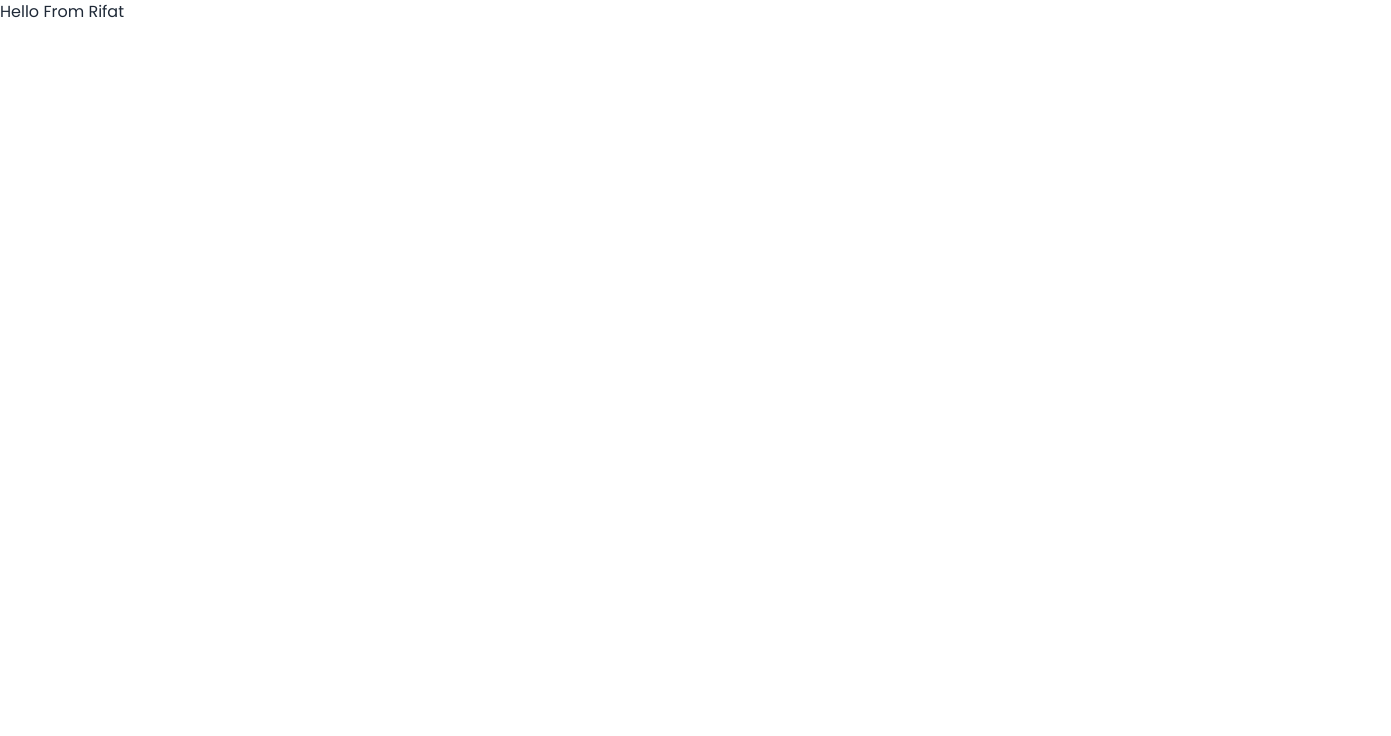
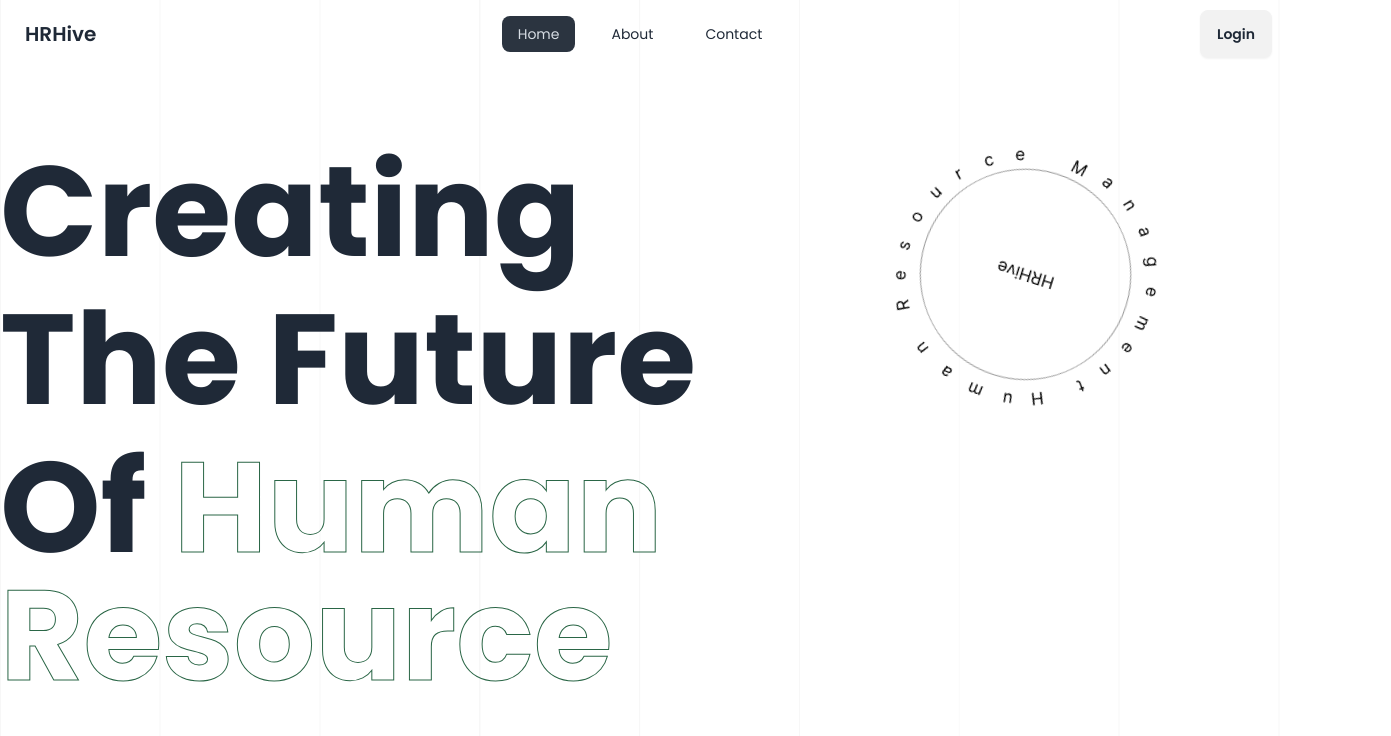
Before and after one commit to nasimrifat101/HRHive-Client, a React (Vite) app: page / in a window 1280 px wide. Shown: the top 736 px of the page, 1391 px wide, since content can reach past the window. Built offline with nearby package versions, Linux system fonts and the light colour scheme.

Commit message:
Banner done

```diff
--- a/index.html
+++ b/index.html
@@ -1,5 +1,5 @@
 <!doctype html>
-<html lang="en">
+<html lang="en" data-theme="light">
   <head>
     <meta charset="UTF-8" />
     <link rel="icon" type="image" href="https://i.postimg.cc/B62WJLDH/Frame-1000004797.png" />
--- a/src/home/Home.tsx
+++ b/src/home/Home.tsx
@@ -1,10 +1,12 @@
-import useAuth from "../Hooks/useAuth";
+import Banner from "./homeponents/Banner";
+import Navbar from "./homeponents/Navbar";
 
 const Home = () => {
-    const {name} = useAuth()
+
     return (
         <div>
-            Hello From {name}
+           <Navbar/>
+           <Banner/>
         </div>
     );
 };
--- /dev/null
+++ b/src/home/homeponents/Banner.tsx
@@ -0,0 +1,23 @@
+import circle from "../../assets/circle.svg";
+const Banner = () => {
+  return (
+    <div className="min-h-screen max-w-screen-2xl mx-auto relative">
+      <div className="space-y-5 pt-20">
+        <p className="text-9xl font-bold">Creating</p>
+        <p className="text-9xl font-bold">
+          The <span>Future</span>
+        </p>
+        <p className="text-9xl font-bold">Of <span className="hover-stroke">Human Resource </span></p>
+        <p className="text-9xl font-bold">Management</p>
+      </div>
+      <div
+        className="absolute -top-20 -right-10 animate-spin-slow "
+        style={{ willChange: "transform" }}
+      >
+        <img src={circle} alt="logo" className="w-[600px]" />
+      </div>
+    </div>
+  );
+};
+
+export default Banner;
--- /dev/null
+++ b/src/home/homeponents/Navbar.tsx
@@ -0,0 +1,84 @@
+import { useEffect, useState } from "react";
+import { NavLink } from "react-router-dom";
+
+const Navbar = () => {
+  const isManager = false;
+
+  const [scrollPosition, setScrollPosition] = useState(0);
+  const navlinks = (
+    <>
+      <li key={"home"}>
+        <NavLink to="/">Home</NavLink>
+      </li>
+      <li key={"About"}>
+        <NavLink to="/about">About</NavLink>
+      </li>
+      <li key={"contact"}>
+        <NavLink to="/contact">Contact</NavLink>
+      </li>
+      {isManager && (
+        <li>
+          <NavLink to="/dashboard">Dashboard</NavLink>
+        </li>
+      )}
+    </>
+  );
+
+  useEffect(() => {
+    const handleScroll = () => {
+      const position = window.screenY;
+      setScrollPosition(position);
+    };
+    window.addEventListener("scroll", handleScroll, { passive: true });
+
+    return () => {
+      window.removeEventListener("scroll", handleScroll);
+    };
+  }, []);
+
+  return (
+    <div
+      className={`sticky top-0 z-50 ${
+        scrollPosition > 10 ? "backdrop-blur-lg bg-white/50" : ""
+      }`}
+    >
+      <div className="navbar">
+        <div className="navbar-start">
+          <div className="dropdown">
+            <div tabIndex={0} role="button" className="btn btn-ghost lg:hidden">
+              <svg
+                xmlns="http://www.w3.org/2000/svg"
+                className="h-5 w-5"
+                fill="none"
+                viewBox="0 0 24 24"
+                stroke="currentColor"
+              >
+                <path
+                  strokeLinecap="round"
+                  strokeLinejoin="round"
+                  strokeWidth="2"
+                  d="M4 6h16M4 12h8m-8 6h16"
+                />
+              </svg>
+            </div>
+            <ul
+              tabIndex={0}
+              className="menu menu-sm dropdown-content mt-3 z-[1] p-2 shadow bg-base-100 rounded-box w-52 space-x-5"
+            >
+              {navlinks}
+            </ul>
+          </div>
+          <a className="btn btn-ghost text-xl">HRHive</a>
+        </div>
+        <div className="navbar-center hidden lg:flex">
+          <ul className="menu menu-horizontal px-1 space-x-5">{navlinks}</ul>
+        </div>
+        <div className="navbar-end">
+          <a className="btn">Login</a>
+        </div>
+      </div>
+    </div>
+  );
+};
+
+export default Navbar;
--- a/src/index.css
+++ b/src/index.css
@@ -1,9 +1,36 @@
-@import url('https://fonts.googleapis.com/css2?family=Poppins:ital,wght@0,100;0,200;0,300;0,400;0,500;0,600;0,700;0,800;0,900;1,100;1,200;1,300;1,400;1,500;1,600;1,700;1,800;1,900&display=swap');
+@import url("https://fonts.googleapis.com/css2?family=Poppins:ital,wght@0,100;0,200;0,300;0,400;0,500;0,600;0,700;0,800;0,900;1,100;1,200;1,300;1,400;1,500;1,600;1,700;1,800;1,900&display=swap");
 
 @tailwind base;
 @tailwind components;
 @tailwind utilities;
 
-*{
-    font-family: 'Poppins', sans-serif;
+* {
+  font-family: "Poppins", sans-serif;
+
+  ;
 }
+
+.styles{
+    background-image: url("../src/assets/bg.svg");
+    background-repeat: no-repeat;
+    background-attachment: fixed;
+    background-position: center;
+    background-size: 100vw;
+    background-blend-mode: soft-light;
+}
+
+::-webkit-scrollbar {
+  width: 4px;
+  background-color: aquamarine;
+}
+
+.hover-stroke {
+  -webkit-text-stroke: 1px #2a6646; /* Stroke effect */
+  color: transparent; /* Hides the fill */
+}
+
+.hover-stroke:hover {
+  -webkit-text-stroke: unset; /* Remove stroke effect on hover */
+  color: #69e0a1; /* Fill color on hover */
+  transition: 200ms ease-in-out;
+}
--- a/src/layout/Main.tsx
+++ b/src/layout/Main.tsx
@@ -2,8 +2,8 @@ import { Outlet } from "react-router-dom";
 
 const Main = () => {
     return (
-        <div>
-            <Outlet></Outlet>
+        <div className="styles">
+            <Outlet />
         </div>
     );
 };
--- a/tailwind.config.js
+++ b/tailwind.config.js
@@ -5,7 +5,17 @@ export default {
     "./src/**/*.{js,ts,jsx,tsx}",
   ],
   theme: {
-    extend: {},
+    extend: {
+      keyframes: {
+        spin: {
+          '0%': { transform: 'rotate(0deg)' },
+          '100%': { transform: 'rotate(360deg)' },
+        },
+      },
+      animation: {
+        'spin-slow': 'spin 10s linear infinite', // Adjust duration as needed
+      },
+    },
   },
   plugins: [require("daisyui")],
 }
```
Also changed, not shown: src/assets/bg.svg (added), src/assets/circle.svg (added).
